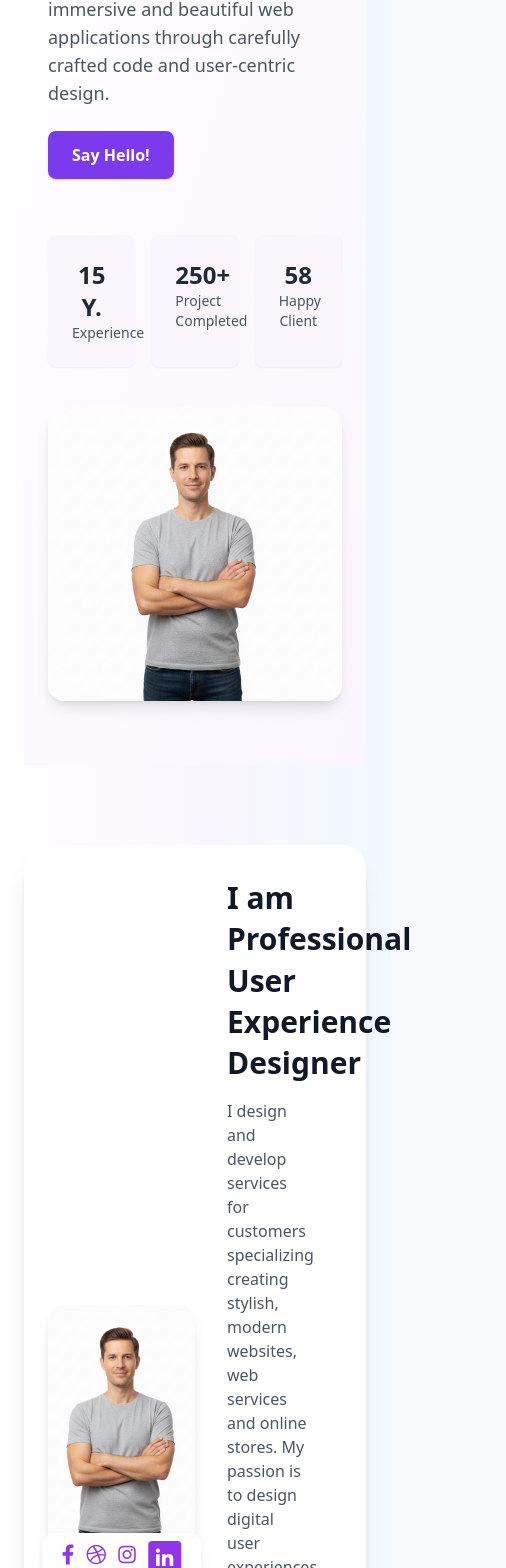
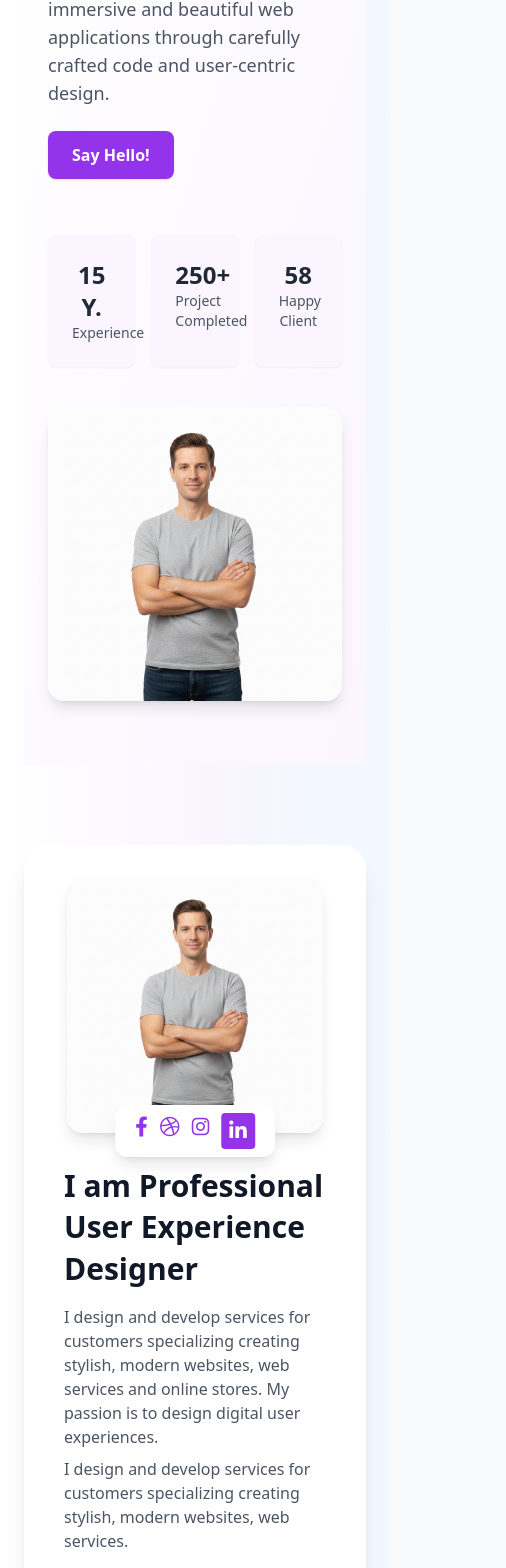
Before and after one commit to chiru5622/task-14-portfolio, a React (Vite) app: page / in a window 390 px wide. Shown: the part 392-1960 px from the top of the page, 506 px wide, since content can reach past the window. Built offline with nearby package versions, Linux system fonts and the light colour scheme.

Commit message:
add some changes

```diff
--- a/src/components/AboutCard.jsx
+++ b/src/components/AboutCard.jsx
@@ -1,12 +1,12 @@
-import React from 'react';
-import img1 from "../assets/img1.png"
+import React from "react";
+import img1 from "../assets/img1.png";
+
 export default function AboutCard() {
   return (
-    <section className="flex justify-center items-center  px-6 py-8 bg-white rounded-3xl shadow-xl  mx-auto">
+    <section className="flex flex-col md:flex-row justify-center items-center px-6 py-8 bg-white rounded-3xl shadow-xl mx-auto">
       {/* Left: Profile Image & Socials */}
-      <div className="flex flex-col items-center w-1/2">
+      <div className="flex flex-col items-center w-full md:w-1/2 mb-8 md:mb-0">
         <div className="relative">
-          {/* Replace src with your image path */}
           <img
             src={img1}
             alt="Profile"
@@ -23,35 +23,50 @@ export default function AboutCard() {
             <a href="#" className="text-purple-600 hover:text-purple-800 text-xl">
               <i className="fab fa-instagram"></i>
             </a>
-            <a href="#" className="bg-purple-600 text-white rounded px-2 py-1 text-xl">
+            <a
+              href="#"
+              className="bg-purple-600 text-white rounded px-2 py-1 text-xl"
+            >
               <i className="fab fa-linkedin-in"></i>
             </a>
           </div>
         </div>
       </div>
+
       {/* Right: Info & Actions */}
-      <div className="w-1/2 flex flex-col justify-center px-8">
+      <div className="w-full md:w-1/2 flex flex-col justify-center px-4 md:px-8">
         <h3 className="text-3xl font-bold mb-4 text-gray-900 leading-snug">
           I am Professional User Experience Designer
         </h3>
         <p className="text-gray-600 mb-2">
-          I design and develop services for customers specializing creating stylish, modern websites, web services and online stores. My passion is to design digital user experiences.
+          I design and develop services for customers specializing creating
+          stylish, modern websites, web services and online stores. My passion
+          is to design digital user experiences.
         </p>
         <p className="text-gray-600 mb-6">
-          I design and develop services for customers specializing creating stylish, modern websites, web services.
+          I design and develop services for customers specializing creating
+          stylish, modern websites, web services.
         </p>
-        <div className="flex gap-4">
+        <div className="flex flex-wrap gap-4">
           <a
             href="#"
             className="bg-purple-600 text-white px-6 py-2 rounded-lg font-semibold shadow hover:bg-purple-700 transition"
           >
             My Project
           </a>
+
+          {/* Download CV Button */}
           <a
-            href="#"
+            href="/cv.pdf"   // file in public/
+            download="Katragadda_Chiranjeevi_CV.pdf" // custom name when saving
             className="border border-purple-600 text-purple-600 px-6 py-2 rounded-lg font-semibold flex items-center gap-2 hover:bg-purple-50 transition"
           >
-            <svg width="20" height="20" fill="currentColor" className="inline-block">
+            <svg
+              width="20"
+              height="20"
+              fill="currentColor"
+              className="inline-block"
+            >
               <path d="M5 8l5 5 5-5H13V3h-2v5H5z"></path>
               <path d="M19 18H5v-2h14v2z"></path>
             </svg>
--- a/src/components/Hero.jsx
+++ b/src/components/Hero.jsx
@@ -1,7 +1,9 @@
-import React from "react";
+import React, { useState } from "react";
 import img1 from "../assets/img1.png";
 
 export default function Hero() {
+  const [isOpen, setIsOpen] = useState(false);
+
   return (
     <section className="flex flex-col md:flex-row items-center justify-between py-16 px-6 md:px-20 bg-gradient-to-br from-white to-purple-50">
       {/* Left Side */}
@@ -18,7 +20,11 @@ export default function Hero() {
           through carefully crafted code and user-centric design.
         </p>
 
-        <button className="px-6 py-3 bg-primary text-white font-semibold rounded-lg shadow hover:bg-primary/90 transition">
+        {/* Button */}
+        <button
+          onClick={() => setIsOpen(true)}
+          className="px-6 py-3 bg-purple-600 text-white font-semibold rounded-lg shadow hover:bg-purple-700 transition"
+        >
           Say Hello!
         </button>
 
@@ -47,6 +53,24 @@ export default function Hero() {
           className="w-80 h-auto rounded-2xl shadow-lg object-cover"
         />
       </div>
+
+      {/* Popup Modal */}
+      {isOpen && (
+        <div className="fixed inset-0 flex items-center justify-center bg-black/50 z-50">
+          <div className="bg-white rounded-xl shadow-lg p-8 max-w-sm text-center">
+            <h3 className="text-2xl font-bold text-gray-900 mb-4">👋 Hello!</h3>
+            <p className="text-gray-600 mb-6">
+              Thanks for reaching out. I’ll get back to you soon!
+            </p>
+            <button
+              onClick={() => setIsOpen(false)}
+              className="px-6 py-2 bg-purple-600 text-white rounded-lg hover:bg-purple-700 transition"
+            >
+              Close
+            </button>
+          </div>
+        </div>
+      )}
     </section>
   );
 }
```
Also changed, not shown: 1 other file (tests, documents, lock files or other folders).
